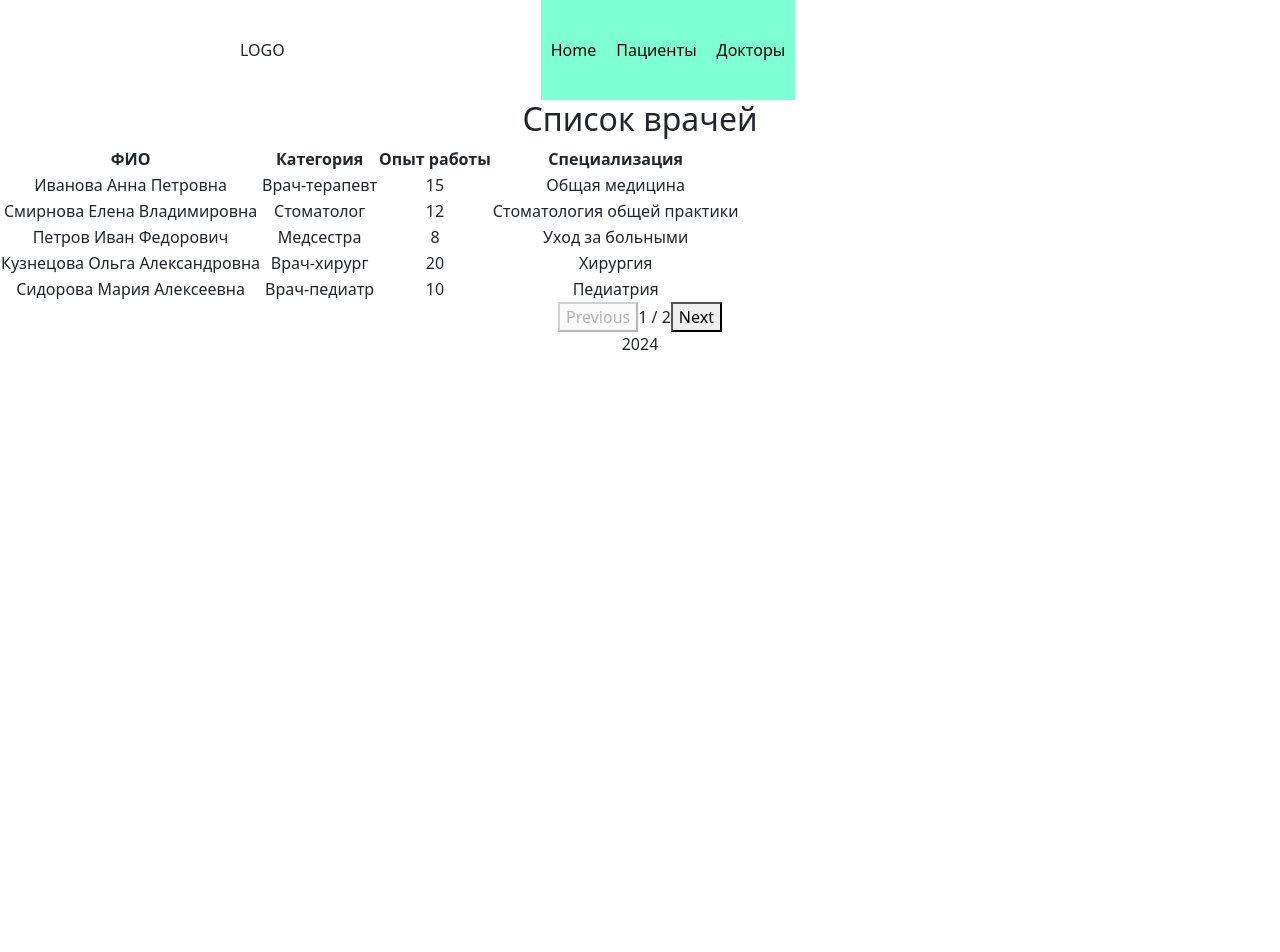
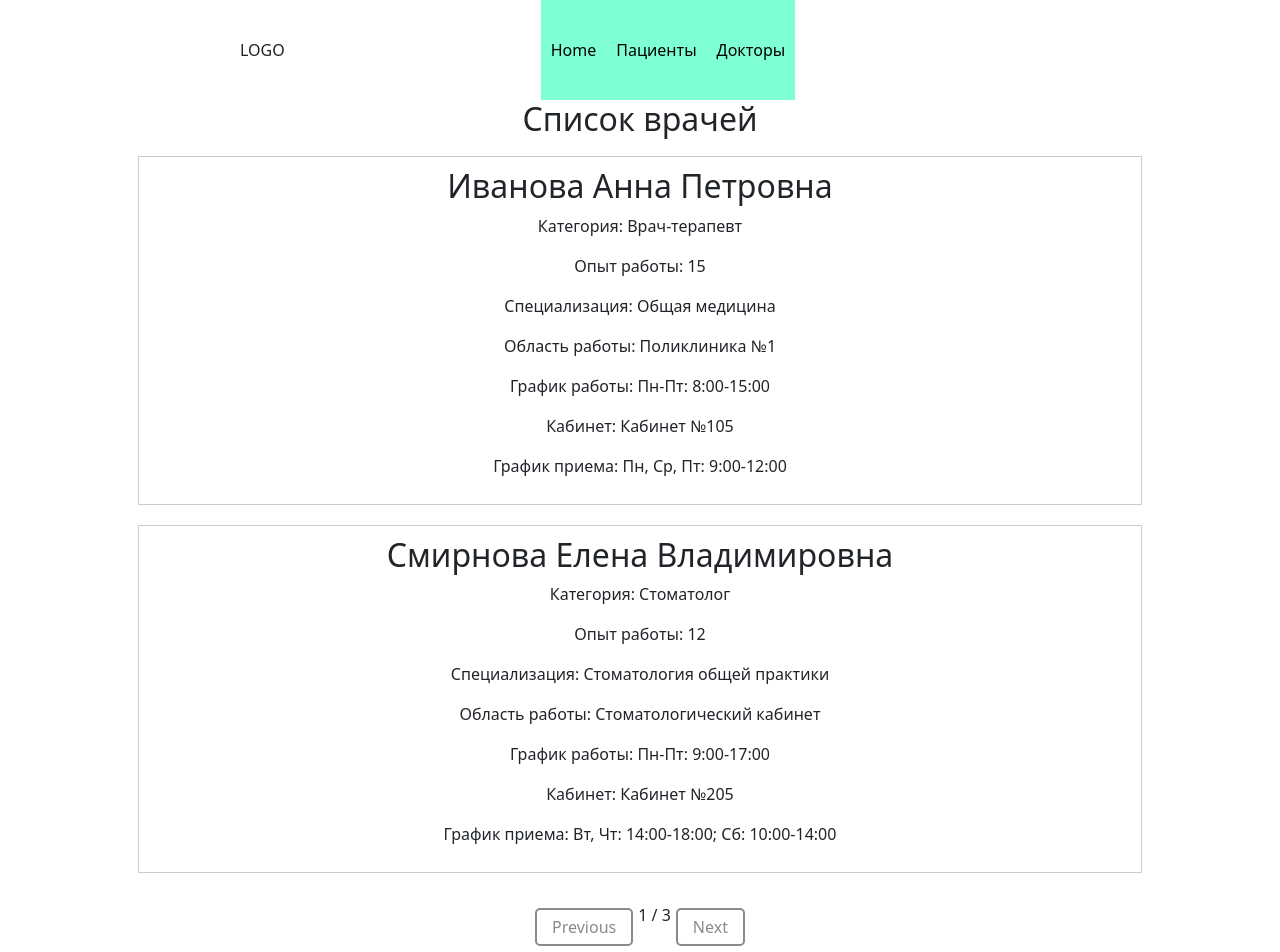
Before and after one commit to KirichenkoND/Budgerigar-1, a React (Vite) app in the folder frontend/: page /doctors in a window 1280 px wide. Shown: the top 952 px of the page. Before the commit the page ends 800 px from the top, so only its background shows below. Built offline with nearby package versions, Linux system fonts and the light colour scheme.

Commit message:
Try to change DoctorList #10

```diff
--- a/frontend/src/components/DoctorList/DoctorCard.tsx
+++ b/frontend/src/components/DoctorList/DoctorCard.tsx
@@ -15,7 +15,7 @@ interface DoctorCardProps {
 
 const DoctorCard: React.FC<DoctorCardProps> = ({ id, name, category, experience, age, specialization, area, schedule, office, appointmentSchedule }) => {
     return (
-        <div className="doctor-card">
+        <div>
             <h2>{name}</h2>
             <p>Категория: {category}</p>
             <p>Опыт работы: {experience}</p>
--- /dev/null
+++ b/frontend/src/components/DoctorList/DoctorList.scss
@@ -0,0 +1,25 @@
+.doctor-cards-container {
+    display: flex;
+    flex-direction: column;
+    flex-wrap: wrap;
+
+    justify-content: center;
+    align-items: center;
+
+  }
+
+  .doctor-card {
+    width: calc(80% - 20px);
+    margin: 10px;
+    border: 1px solid #ccc;
+    padding: 10px;
+  }
+
+  .pagination {
+    margin-top: 20px;
+    justify-content: center;
+  }
+
+  .selected-doctor {
+    margin-top: 20px;
+  }
--- a/frontend/src/components/DoctorList/DoctorList.tsx
+++ b/frontend/src/components/DoctorList/DoctorList.tsx
@@ -1,6 +1,9 @@
 import React, { useState } from 'react';
 import DoctorCard from './DoctorCard';
 import Popup from '../Popup/Popup';
+
+import './DoctorList.scss'
+import Button from '../../UI/Button/Button';
 
 interface DoctorListProps {
   doctors: {
@@ -33,7 +36,7 @@ const DoctorList: React.FC<DoctorListProps> = ({ doctors }) => {
   } | null>(null);
   const [isPopupOpen, setIsPopupOpen] = useState(false);
 
-  const doctorsPerPage = 5;
+  const doctorsPerPage = 2;
   const indexOfLastDoctor = currentPage * doctorsPerPage;
   const indexOfFirstDoctor = indexOfLastDoctor - doctorsPerPage;
   const currentDoctors = doctors.slice(indexOfFirstDoctor, indexOfLastDoctor);
@@ -59,30 +62,18 @@ const DoctorList: React.FC<DoctorListProps> = ({ doctors }) => {
   return (
     <div className="doctor-list">
       <h2>Список врачей</h2>
-      <table>
-        <thead>
-          <tr>
-            <th>ФИО</th>
-            <th>Категория</th>
-            <th>Опыт работы</th>
-            <th>Специализация</th>
-          </tr>
-        </thead>
-        <tbody>
-          {currentDoctors.map((doctor, index) => (
-            <tr key={index} onClick={() => handleDoctorClick(doctor)}>
-              <td>{doctor.name}</td>
-              <td>{doctor.category}</td>
-              <td>{doctor.experience}</td>
-              <td>{doctor.specialization}</td>
-            </tr>
-          ))}
-        </tbody>
-      </table>
-      <div>
-        <button onClick={prevPage} disabled={currentPage === 1}>Previous</button>
+      <div className="doctor-cards-container">
+        {currentDoctors.map((doctor, index) => (
+          <div className="doctor-card" key={index} onClick={() => handleDoctorClick(doctor)}>
+            <DoctorCard {...doctor} />
+          </div>
+        ))}
+      </div>
+
+      <div className="pagination">
+        <Button text="Previous" onClick={prevPage} disabled={currentPage === 1} />
         <span>{currentPage} / {totalPages}</span>
-        <button onClick={nextPage} disabled={currentPage === totalPages}>Next</button>
+        <Button text="Next" onClick={nextPage} disabled={currentPage === totalPages} />
       </div>
       <Popup isOpen={isPopupOpen} onClose={handleClosePopup}>
         {selectedDoctor && <DoctorCard {...selectedDoctor} />}
```
